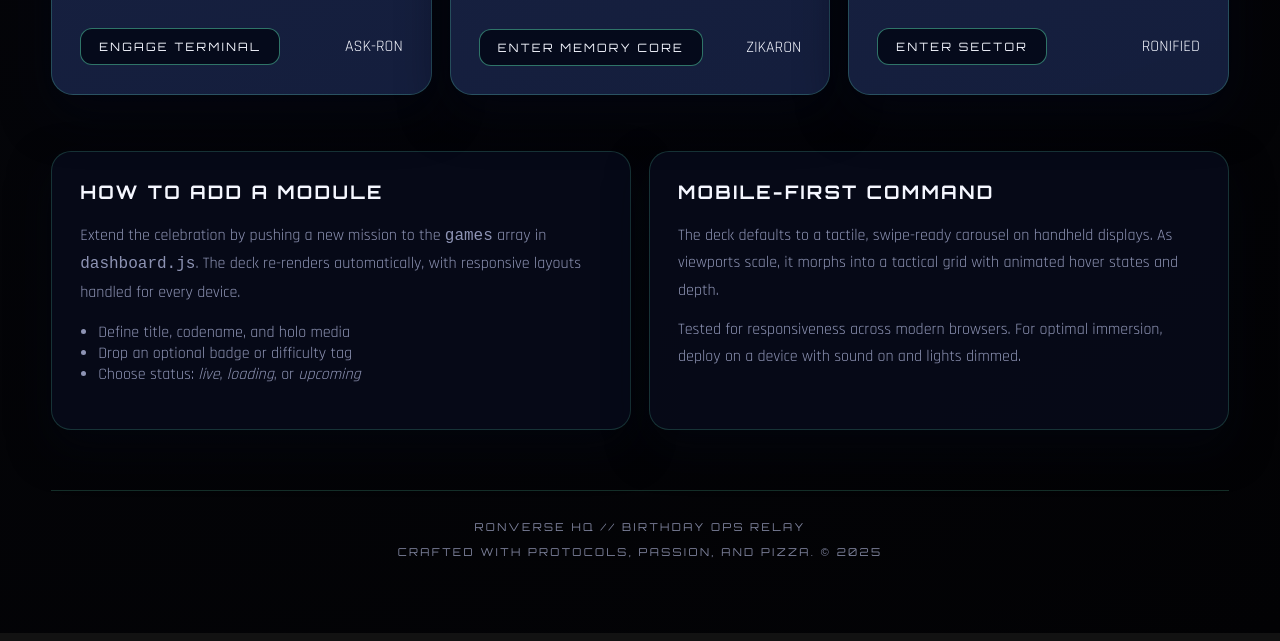
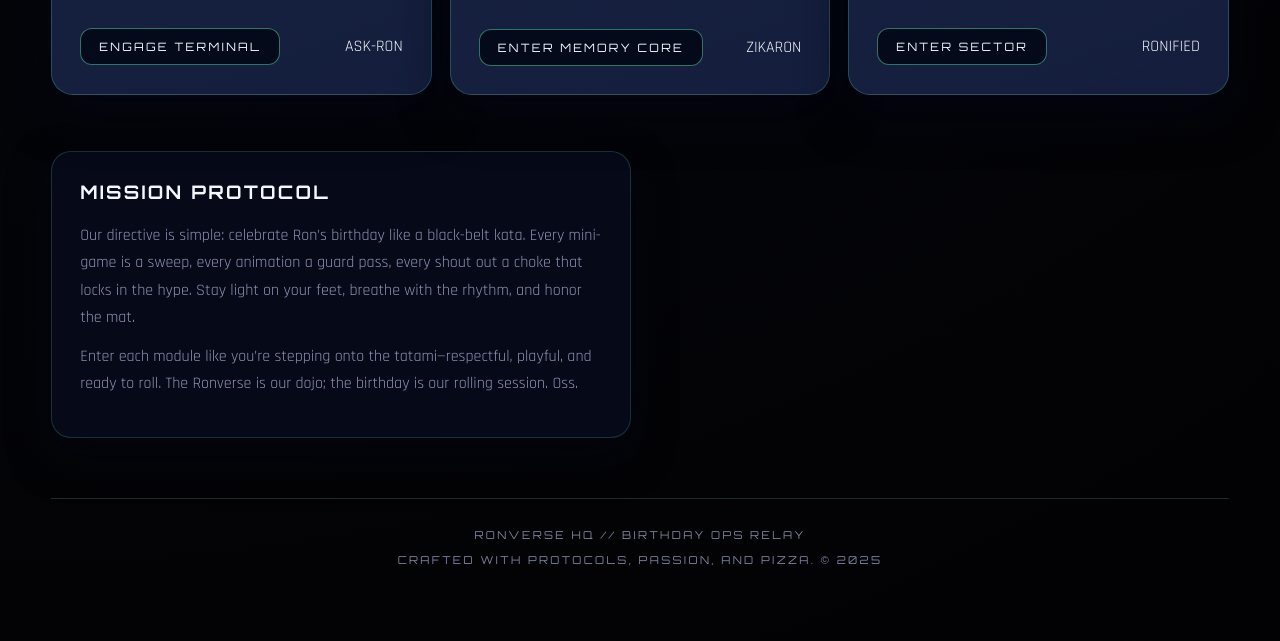
Before and after one commit to orweizi/ronchik, a plain HTML site: page index.html in a window 1280 px wide. Shown: the part 1448-2089 px from the top of the page. Drawn offline with Linux system fonts and the light colour scheme.

Commit message:
Update intel mission copy

```diff
--- a/index.html
+++ b/index.html
@@ -109,29 +109,17 @@
 
       <section class="intel-section">
         <div class="intel-card">
-          <h3>How to Add a Module</h3>
+          <h3>Mission Protocol</h3>
           <p>
-            Extend the celebration by pushing a new mission to the
-            <code>games</code> array in <code>dashboard.js</code>. The deck
-            re-renders automatically, with responsive layouts handled for every
-            device.
-          </p>
-          <ul>
-            <li>Define title, codename, and holo media</li>
-            <li>Drop an optional badge or difficulty tag</li>
-            <li>Choose status: <em>live</em>, <em>loading</em>, or <em>upcoming</em></li>
-          </ul>
-        </div>
-        <div class="intel-card">
-          <h3>Mobile-First Command</h3>
-          <p>
-            The deck defaults to a tactile, swipe-ready carousel on handheld
-            displays. As viewports scale, it morphs into a tactical grid with
-            animated hover states and depth.
+            Our directive is simple: celebrate Ron&rsquo;s birthday like a black-belt
+            kata. Every mini-game is a sweep, every animation a guard pass, every shout
+            out a choke that locks in the hype. Stay light on your feet, breathe with
+            the rhythm, and honor the mat.
           </p>
           <p>
-            Tested for responsiveness across modern browsers. For optimal
-            immersion, deploy on a device with sound on and lights dimmed.
+            Enter each module like you&rsquo;re stepping onto the tatami&mdash;respectful,
+            playful, and ready to roll. The Ronverse is our dojo; the birthday is our
+            rolling session. Oss.
           </p>
         </div>
       </section>
```
Also changed, not shown: askron/index.html (+1 -1 lines).
